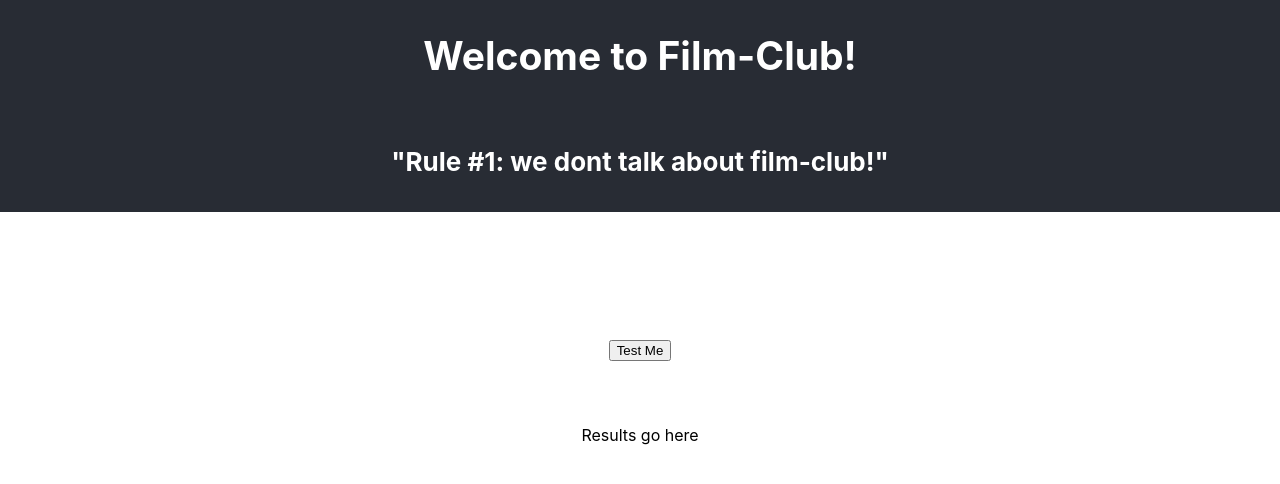
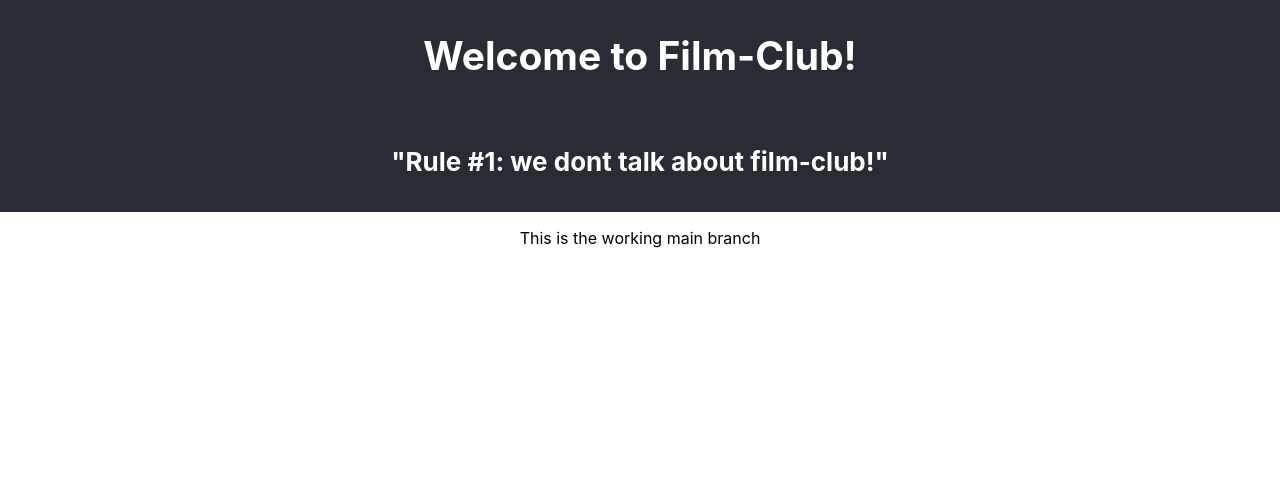
Before and after one commit to wds9601/film-club, a React (Create React App) app in the folder web/film-club-client/: page / in a window 1280 px wide. Shown: the top 484 px of the page. Built offline with nearby package versions, Linux system fonts and the light colour scheme.

Commit message:
returned app to basic working page

```diff
--- a/web/film-club-client/src/App.css
+++ b/web/film-club-client/src/App.css
@@ -1,5 +1,6 @@
 .App {
   text-align: center;
+  margin: 0 auto;
 }
 
 .App-header {
@@ -12,11 +13,3 @@
   font-size: calc(10px + 2vmin);
   color: white;
 }
-
-#test-button {
-  margin-top: 10%;
-}
-
-#results {
-  margin-top: 5%;
-}
--- a/web/film-club-client/src/App.js
+++ b/web/film-club-client/src/App.js
@@ -1,17 +1,8 @@
-import React, { useState } from 'react';
+import React from 'react';
 import './App.css';
 
 
-
 function App() {
-
-const [results, setResults] = useState("Results go here")
-
-// let buttonTest = () => {
-//   setResults = "New results"
-// }
-
-
   return (
     <div className="App">
       <header className="App-header">
@@ -20,9 +11,7 @@ const [results, setResults] = useState("Results go here")
       </header>
 
       <main id="main">
-        <button id="test-button" onClick={() => setResults("New results")}>Test Me</button>
-
-        <div id="results">{results}</div>
+        <p>This is the working main branch</p>
       </main>
     </div>
   );
```
